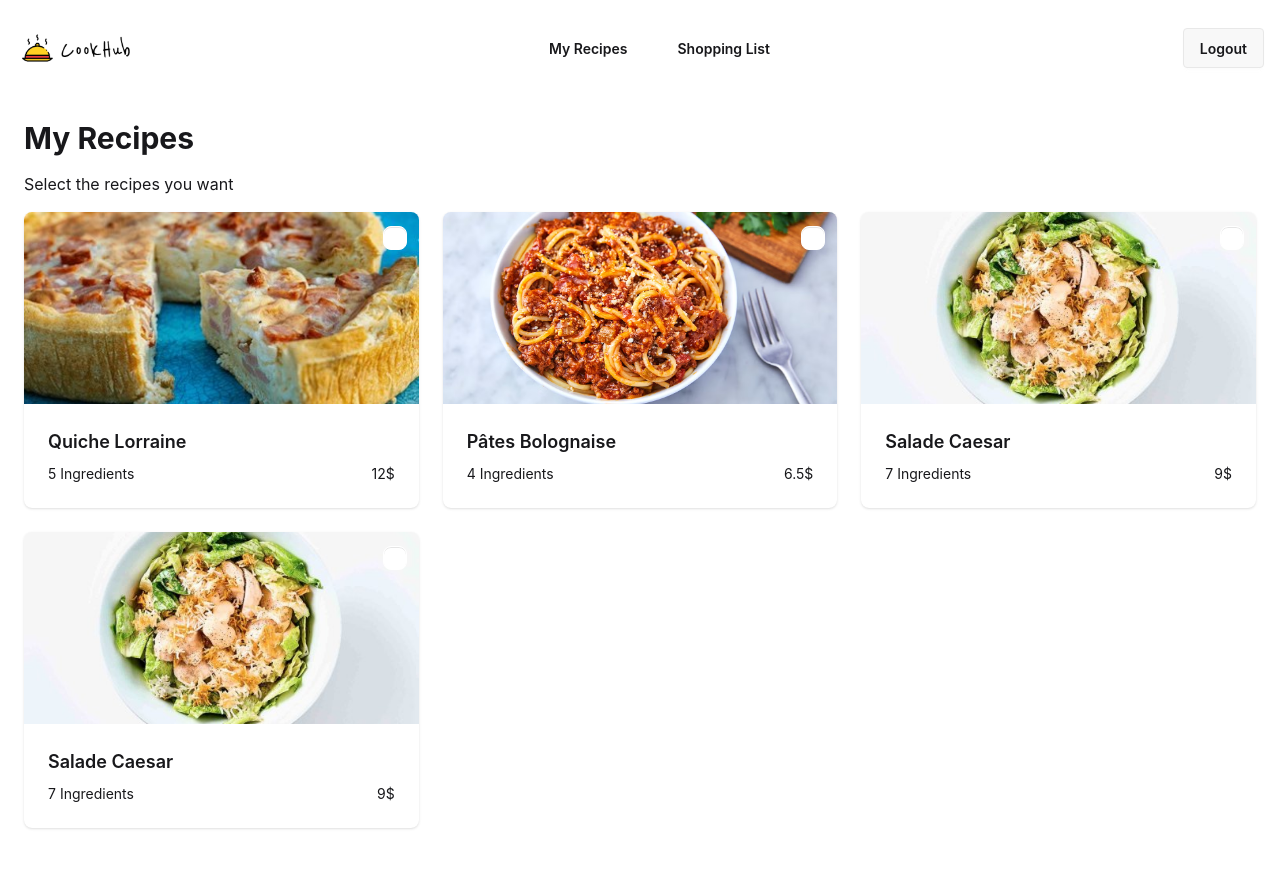
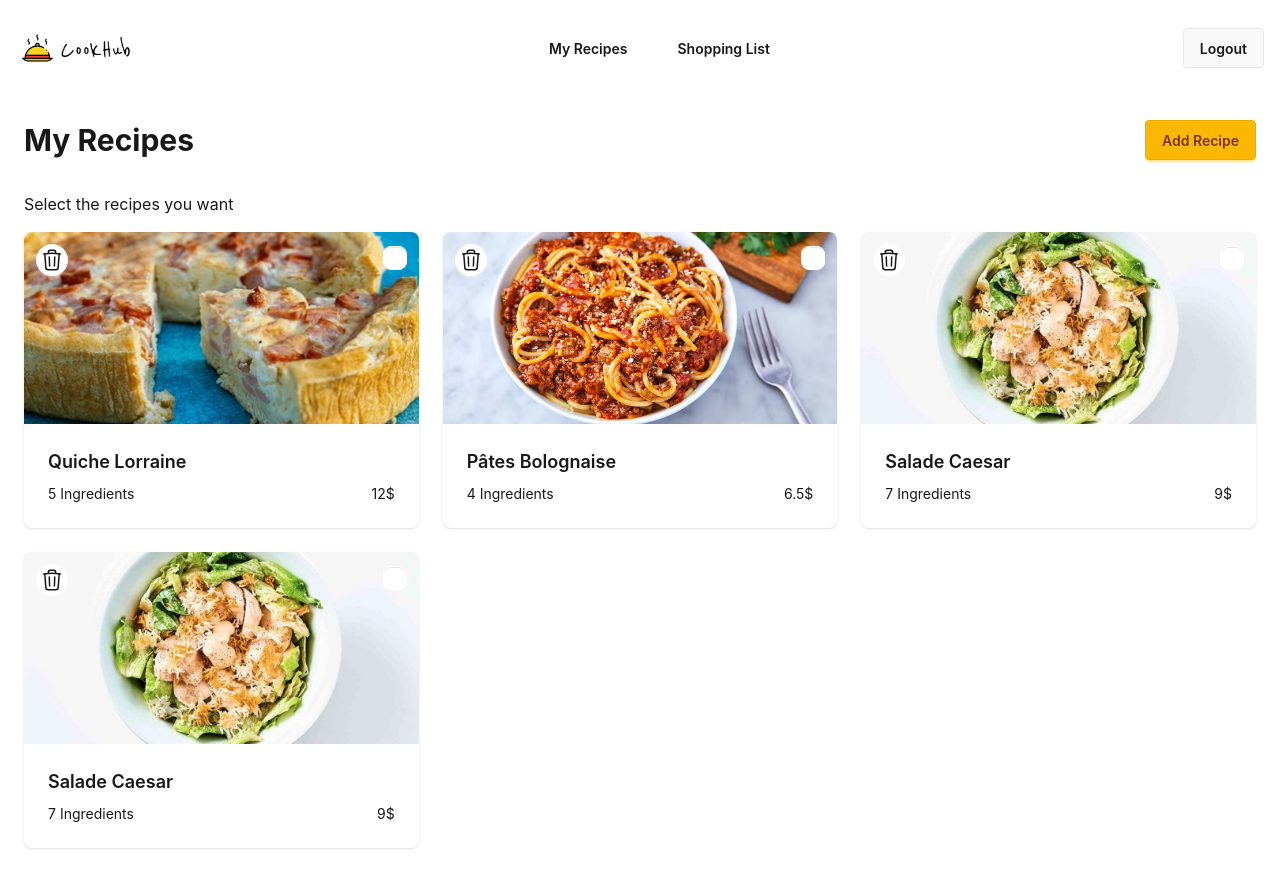
Before and after one commit to mAgAtSuRi/portfolio, a React (Vite) app in the folder Cookhub/frontend/: page /my-recipes in a window 1280 px wide. Built offline with nearby package versions, Linux system fonts and the light colour scheme; sample sign-in values are in the browser's storage.

Commit message:
add buttons on my recipes and started add recipe page

```diff
--- a/Cookhub/frontend/src/App.jsx
+++ b/Cookhub/frontend/src/App.jsx
@@ -3,7 +3,9 @@ import Header from './components/Header';
 import MyRecipes from './pages/MyRecipes';
 import ShoppingList from './pages/ShoppingList';
 import Login from './pages/Login';
+import AddRecipe from './pages/AddRecipe';
 import PrivateRoute from './components/PrivateRoute';
+
 function App() {
     return (
         <BrowserRouter>
@@ -12,6 +14,9 @@ function App() {
                 <Route path="/login" element={ <Login />} />
                 <Route path="/my-recipes" element={
                     <PrivateRoute><MyRecipes /></PrivateRoute>
+                } />
+                <Route path="/add-recipe" element={
+                    <PrivateRoute><AddRecipe /></PrivateRoute>
                 } />
                 <Route path="/shopping-list" element={
                     <PrivateRoute><ShoppingList /></PrivateRoute>
--- a/Cookhub/frontend/src/components/RecipeCard.jsx
+++ b/Cookhub/frontend/src/components/RecipeCard.jsx
@@ -1,4 +1,4 @@
-function RecipeCard({ recipe }) {
+function RecipeCard({ recipe, onDelete }) {
   return (
     <div className="card bg-base-100 shadow-sm">
       <figure className="relative h-48 overflow-hidden">
@@ -7,11 +7,22 @@ function RecipeCard({ recipe }) {
         <div className="absolute top-3 right-3">
           <input
             type="checkbox"
-            className="checkbox checkbox-primary bg-white border-white"
+            className="checkbox  bg-white border-white"
             checked={false}
             onChange={() => {}}
           />
         </div>
+
+
+        {/* Discard icon https://heroicons.com/ */}
+        <button
+          className="absolute top-3 left-3 btn btn-circle btn-sm bg-white border-none"
+          onClick={() => document.getElementById(`modal-${recipe.id}`).showModal()}
+        >
+          <svg xmlns="http://www.w3.org/2000/svg" fill="none" viewBox="0 0 24 24" strokeWidth={1.5} stroke="currentColor" className="size-6">
+            <path strokeLinecap="round" strokeLinejoin="round" d="m14.74 9-.346 9m-4.788 0L9.26 9m9.968-3.21c.342.052.682.107 1.022.166m-1.022-.165L18.16 19.673a2.25 2.25 0 0 1-2.244 2.077H8.084a2.25 2.25 0 0 1-2.244-2.077L4.772 5.79m14.456 0a48.108 48.108 0 0 0-3.478-.397m-12 .562c.34-.059.68-.114 1.022-.165m0 0a48.11 48.11 0 0 1 3.478-.397m7.5 0v-.916c0-1.18-.91-2.164-2.09-2.201a51.964 51.964 0 0 0-3.32 0c-1.18.037-2.09 1.022-2.09 2.201v.916m7.5 0a48.667 48.667 0 0 0-7.5 0" />
+          </svg>
+        </button>
       </figure>
 
       <div className="card-body">
@@ -21,6 +32,23 @@ function RecipeCard({ recipe }) {
           <span>{recipe.price}$</span>
         </div>
       </div>
+      <dialog id={`modal-${recipe.id}`} className="modal">
+        <div className="modal-box">
+          <h3 className="font-bold text-lg">Delete Recipe ?</h3>
+          <p className="py-4">Are you sure you want to delete <strong>{recipe.title}</strong> ?</p>
+          <div className="modal-action">
+            <form method="dialog">
+              <button className="btn btn-ghost">Cancel</button>
+            </form>
+            <button
+              className="btn btn-error"
+              onClick={() => onDelete(recipe.id)}
+            >
+              Delete
+            </button>
+          </div>
+        </div>
+      </dialog>
     </div>
   )
 }
--- /dev/null
+++ b/Cookhub/frontend/src/pages/AddRecipe.jsx
@@ -0,0 +1,48 @@
+import { useNavigate } from "react-router-dom";
+function AddRecipe() {
+	const navigate = useNavigate();
+	return (
+		<main className=" max-w-2xl mx-auto">
+			{/* Back button */}
+			<button
+				className="btn btn-ghost py-8"
+				onClick={() => navigate('/my-recipes')}
+			>
+				<svg xmlns="http://www.w3.org/2000/svg" fill="none" viewBox="0 0 24 24" strokeWidth={1.5} stroke="currentColor" className="size-6">
+  					<path strokeLinecap="round" strokeLinejoin="round" d="M10.5 19.5 3 12m0 0 7.5-7.5M3 12h18" />
+				</svg>
+				Back to Recipes
+			</button>
+
+
+			<div className="bg-white rounded-2xl p-8 shadow-sm">
+				<h1 className="text-3xl font-bold mb-6">Add New Recipe</h1>
+
+				<div className="mb-4">
+					<label className="block mb-1 font-medium">Recipe Name</label>
+					<input
+						type="text"
+						placeholder="Enter recipe name"
+						className="input input-bordered w-full"
+					/>
+				</div>
+
+				{/* Image URL */}
+				<div>
+					<label className="block mb-1 font-medium">Image URL</label>
+					<input
+						placeholder="https://example.com/image.jpg"
+						className="input input-bordered w-full" />
+
+				</div>
+
+				{/* Footer */}
+				<div className="flex justify-between items-center mt-6">
+					<span className="font-medium">Total Price: <span className="text-warning font-bold">0.00$</span></span>
+					<button className="btn btn-warning">Save Recipe</button>
+				</div>
+			</div>
+		</main>
+	)
+}
+export default AddRecipe;
--- a/Cookhub/frontend/src/pages/MyRecipes.jsx
+++ b/Cookhub/frontend/src/pages/MyRecipes.jsx
@@ -1,24 +1,38 @@
+import { useState } from "react";
+import { useNavigate } from "react-router-dom";
 import RecipeCard from "../components/RecipeCard";
 
-const recipes = [
+const initialRecipes = [
 	{ id: 1, title: "Quiche Lorraine", ingredients: 5, price: 12.00, image: "/quiche.jpg"},
 	{ id: 2, title: "Pâtes Bolognaise", ingredients: 4, price: 6.50, image: "/bolognaise.avif"},
 	{id: 3, title: "Salade Caesar", ingredients: 7, price: 9, image: "/salade_caesar.jpg"},
 	{id: 4, title: "Salade Caesar", ingredients: 7, price: 9, image: "/salade_caesar.jpg"}
 ]
 function MyRecipes() {
+	const navigate = useNavigate();
+	const [recipes, setRecipes] = useState(initialRecipes)
+	const handleDelete = (id) => {
+		setRecipes(recipes.filter(recipe => recipe.id !== id));
+	}
 	return (
 		<main className="p-6">
-			<h1 className="text-3xl font-bold">My Recipes</h1>
+			<div className="flex justify-between items-center mb-4">
+				<h1 className="text-3xl font-bold">My Recipes</h1>
+				<button
+					className="btn btn-warning"
+					onClick={() => navigate('/add-recipe')}
+					>
+						Add Recipe
+				</button>
+			</div>
+
 			<h2 className="py-4">Select the recipes you want</h2>
 			<div className="grid grid-cols-3 gap-6">
 				{recipes.map((recipe) => (
-					<RecipeCard key={recipe.id} recipe={recipe}/>
+					<RecipeCard key={recipe.id} recipe={recipe} onDelete={handleDelete}/>
 				))}
 			</div>
-
 		</main>
-
 	)
 }
 export default MyRecipes;
```
